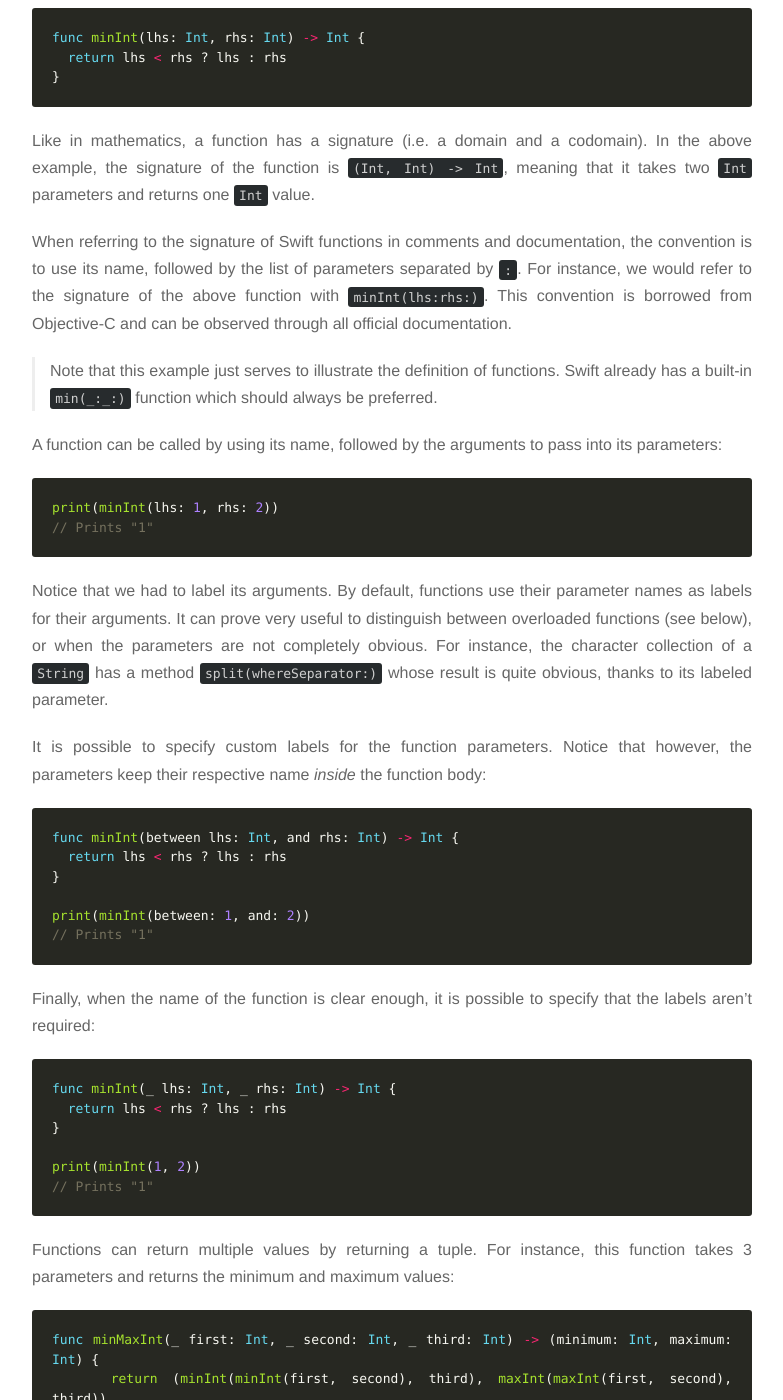
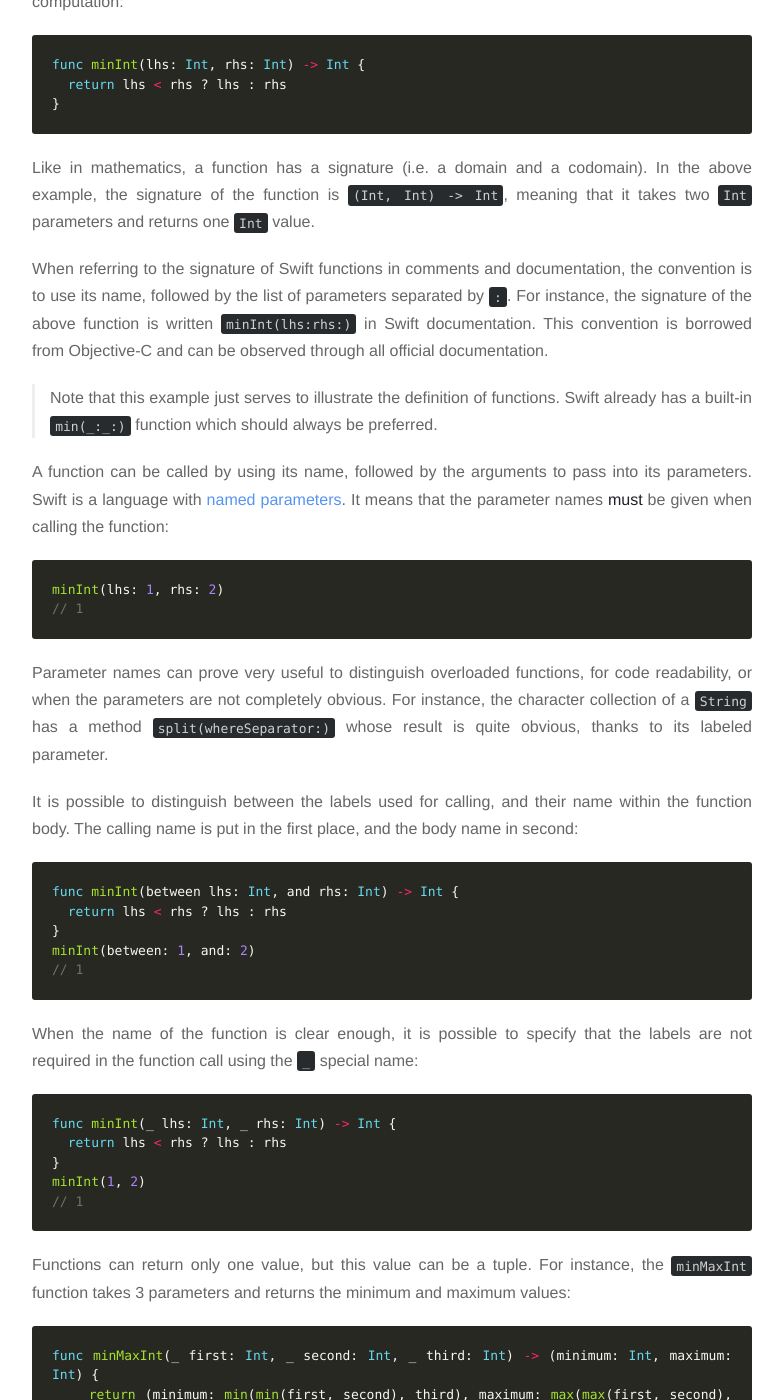
Before and after one commit to kyouko-taiga/swift-thoughts, a Jekyll site: the page built from tutorial/03-functions_and_closures.md, in a window 1280 px wide and 1400 px high, scrolled down 716 px. Shown: the whole window, without its empty margins (248-1031 px from the left). Built offline with Jekyll 4.4.1, drawn with Linux system fonts in a browser that asks for light colours; nearby versions of some CDN libraries; some of the changed text lies outside the part shown.

Commit message:
Read partly functions and closures.

````diff
--- a/tutorial/03-functions_and_closures.md
+++ b/tutorial/03-functions_and_closures.md
@@ -11,17 +11,19 @@ permalink: /tutorial/chapter-3/
 </span>
 <hr />
 
-Functions (and closures) are blocks of organized and (hopefully) reusable code that is used to perform a single or group of related actions.
-As a program grows in complexity, they often become (and should be) inevitable.
+[Functions](https://en.wikipedia.org/wiki/Subroutine) are blocks of organized and reusable code that performs a single action, or group of related actions.
+As a program grows in complexity, they become mandatory.
 
-Actually, we've already used some functions so far, like `print(:_)`, `type(of:)` or `Array.insert(_:at:)`.
+This tutorial has already used some functions so far, like `print(:_)`, `type(of:)` or `Array.insert(_:at:)`.
 
 > Disclaimer for the Haskell lovers: Swift is **not** a functional language.
 > However, it supports this style of programming very well, as its functions are first-class citizen.
 
 ## Function Signatures
 
-Functions are declared with the keyword `func`:
+Functions are declared with the keyword `func`.
+They are declared by a function name, parameter names and types, and a result type.
+Each function contains a body that performs the effective computation:
 
 ```swift
 func minInt(lhs: Int, rhs: Int) -> Int {
@@ -35,165 +37,166 @@ meaning that it takes two `Int` parameters and returns one `Int` value.
 
 When referring to the signature of Swift functions in comments and documentation,
 the convention is to use its name, followed by the list of parameters separated by `:`.
-For instance, we would refer to the signature of the above function with `minInt(lhs:rhs:)`.
+For instance, the signature of the above function is written `minInt(lhs:rhs:)` in Swift documentation.
 This convention is borrowed from Objective-C and can be observed through all official documentation.
 
 > Note that this example just serves to illustrate the definition of functions.
 > Swift already has a built-in `min(_:_:)` function which should always be preferred.
 
-A function can be called by using its name, followed by the arguments to pass into its parameters:
+A function can be called by using its name, followed by the arguments to pass into its parameters.
+Swift is a language with [named parameters](https://en.wikipedia.org/wiki/Named_parameter).
+It means that the parameter names **must** be given when calling the function:
 
 ```swift
-print(minInt(lhs: 1, rhs: 2))
-// Prints "1"
+minInt(lhs: 1, rhs: 2)
+// 1
 ```
 
-Notice that we had to label its arguments.
-By default, functions use their parameter names as labels for their arguments.
-It can prove very useful to distinguish between overloaded functions (see below),
-or when the parameters are not completely obvious.
+Parameter names can prove very useful to distinguish overloaded functions,
+for code readability, or when the parameters are not completely obvious.
 For instance, the character collection of a `String` has a method `split(whereSeparator:)` whose result is quite obvious,
 thanks to its labeled parameter.
 
-It is possible to specify custom labels for the function parameters.
-Notice that however, the parameters keep their respective name *inside* the function body:
+It is possible to distinguish between the labels used for calling,
+and their name within the function body.
+The calling name is put in the first place, and the body name in second:
 
 ```swift
 func minInt(between lhs: Int, and rhs: Int) -> Int {
   return lhs < rhs ? lhs : rhs
 }
-
-print(minInt(between: 1, and: 2))
-// Prints "1"
+minInt(between: 1, and: 2)
+// 1
 ```
 
-Finally, when the name of the function is clear enough, it is possible to specify that the labels aren't required:
+When the name of the function is clear enough,
+it is possible to specify that the labels are not required in the function call using the `_` special name:
 
 ```swift
 func minInt(_ lhs: Int, _ rhs: Int) -> Int {
   return lhs < rhs ? lhs : rhs
 }
-
-print(minInt(1, 2))
-// Prints "1"
+minInt(1, 2)
+// 1
 ```
 
-Functions can return multiple values by returning a tuple.
-For instance, this function takes 3 parameters and returns the minimum and maximum values:
+Functions can return only one value, but this value can be a tuple.
+For instance, the `minMaxInt` function takes 3 parameters and returns the minimum and maximum values:
 
 ```swift
 func minMaxInt(_ first: Int, _ second: Int, _ third: Int) -> (minimum: Int, maximum: Int) {
-    return (minInt(minInt(first, second), third), maxInt(maxInt(first, second), third))
+    return (minimum: min(min(first, second), third), maximum: max(max(first, second), third))
 }
-
-print(minMaxInt(1, 2, 3))
-// Prints "(1, 3)"
+minMaxInt(1, 2, 3)
+// $R0: (minimum: Int, maximum: Int) = {
+//   minimum = 1
+//   maximum = 3
+// }
 ```
 
-A functions may also not return anything.
-Maybe because it just prints some value on the console, or it has some other side effect like setting a value in an external database.
-In those case, the return type of the function is `()` (read as "void"), but is not required to be specified explicitly:
+A functions can also return nothing.
+Such functions often have side effects, either on their parameters or on the execution environment,
+for instance by printing something or setting a value in an external database.
+In this case, the return type of the function is `()` (read as "void").
+It is not required to be specified explicitly:
 
 ```swift
 func greet(_ name: String) {
   print("Welcome \(name)!")
 }
-
 greet("Brock")
-// Prints  "Welcome Brock!"
-print(type(of: greet))
-// Prints "(String) -> ()"
+// Welcome Brock!
 ```
 
-If a function returns a value, Swift expects that this value is used,
-otherwise the compiler will emit a warning.
+If a function returns a value, Swift expects this value to be used somewhere,
+otherwise the compiler emits a warning.
 There are two ways to silent this warning:
 
-* explicitly mark the result unused by prefixing the function call with `_ =`; or
+* If the result is expected to be used in most cases,
+  it is the caller responsibility to discard it.
+  The call must explicitly mark the result as unused by assigning it to the special `_ =` variable:
 
 ```swift
 _ = minInt(1, 2)
 ```
 
-* decorate the function with `@discardableResult`.
+* If the result is only sometimes used,
+  it is the function responsibility to discard it.
+  The function must be decorated with `@discardableResult`:
 
 ```swift
 @discardableResult
 func minInt(_ lhs: Int, _ rhs: Int) -> Int {
   return lhs < rhs ? lhs : rhs
 }
-
 minInt(1, 2)
 ```
 
 ## Default Arguments and Overloading
 
-It it possible to define default arguments on function parameters:
+Function can have default values for some of their parameters:
 
 ```swift
 func greet(_ name: String, with message: String = "Welcome") {
   print("\(message) \(name)!")
 }
-
 greet("Brock", with: "Hello")
-// Prints "Hello Brock!"
+// Hello Brock!
 greet("Brock")
-// Prints "Welcome Brock!"
+// Welcome Brock!
 ```
 
-Because of the default argument on its `message` parameter,
+Because of the default value on its `message` parameter,
 there are two ways to call the `greet(_:with:)` function,
 as illustrated in the example.
-In fact, one could say that there are two versions of the function:
+It is equivalent to writing two versions of this function:
 
-* there's the `greet(_:with:)` function, whose signature is `(String, String) -> ()`; and
-* there's the `greet(_:)` function, whose signature is `(String) -> ()`.
+* `greet(_:with:)` with signature `(String, String) -> ()`;
+* `greet(_:)` with signature `(String) -> ()`.
 
-Another way to describe the same two functions is to *overload* `greet(_:with:)` with a different signature:
+It is possible in Swift to create these two functions using [overloading](https://en.wikipedia.org/wiki/Function_overloading).
+The same function name (`greet`) can be given to several functions, as long as their signatures differ.
+When calling the function name, the compiler chooses the function that matches the given parameters:
 
 ```swift
 func greet(_ name: String, with message: String = "Welcome") {
   print("\(message) \(name)!")
 }
-
 func greet(_ name: String) {
   print("Welcome \(name)!")
 }
-
 greet("Brock", with: "Hello")
-// Prints "Hello Brock!"
+// Hello Brock!
 greet("Brock")
-// Prints "Welcome Brock!"
+// Welcome Brock!
 ```
 
-Function overloading is actually much more powerful than default arguments,
-because the signatures can be totally unrelated:
+Function overloading is a bad practice to define default arguments,
+but is a powerful feature because the signatures can be totally unrelated.
+For instance, the following code allows to greet one person, or a group:
 
 ```swift
 func greet(_ name: String) {
   print("Welcome \(name)!")
 }
-
 func greet(_ names: [String]) {
-  greet(names.joined(separator: ", "))
+  greet(names.joined(separator: " and "))
 }
-
 greet("Brock")
-// Prints "Welcome Brock!"
+// Welcome Brock!
 greet(["Brock", "Misty"])
-// Prints "Welcome Brock, Misty!"
+// "Welcome Brock and Misty!
 ```
 
-Function overloading and default arguments can be combined to create even more combinations.
-For instance, there are four versions of the `greet` function in the following example:
+Function overloading and default arguments can be combined together to create even more usable functions.
+For instance, there are four possible calls of the `greet` function in the following example:
 
 ```swift
 func greet(_ name: String, with message: String = "Welcome") {
   print("Welcome \(name)!")
 }
-
 func greet(_ names: [String], with message: String = "Welcome") {
-  greet(names.joined(separator: ", "), with: message)
+  greet(names.joined(separator: " and "), with: message)
 }
 ```
 
@@ -204,40 +207,39 @@ That means a function can't modify the value of its argument:
 
 ```swift
 struct Pokemon { /* ... */ }
-
-func swapPokemon(_ aPokemon: Pokemon, _ anotherPokemon: Pokemon) {
-  let temporary = aPokemon
-  aPokemon = anotherPokemon
-  // Error: Cannot assign to value: 'aPokemon' is a 'let' constant
-  anotherPokemon = temporary
-  // Error: Cannot assign to value: 'anotherPokemon' is a 'let' constant
+func swapPokemon(_ x: Pokemon, _ y: Pokemon) {
+  let temporary = x
+  x = y
+  // Error: Cannot assign to value: 'x' is a 'let' constant
+  y = temporary
+  // Error: Cannot assign to value: 'y' is a 'let' constant
 }
 ```
 
-If this seems unnatual, welcome to the pure functional programming side.
+<!-- If this seems unnatual, welcome to the pure functional programming side.
 We have cookies!
 However, it is a very practice in languages whose function can't return multiple values.
+But swift isn't one of them, and we could write `swapPokemon` as the following: -->
 
-But swift isn't one of them, and we could write `swapPokemon` as the following:
+When writing code in functional style, the solution is to return the swapped elements,
+instead of modifying the parameters:
 
 ```swift
-func swapPokemon(_ aPokemon: Pokemon, _ anotherPokemon: Pokemon) -> (Pokemon, Pokemon) {
-  return (anotherPokemon, aPokemon)
+func swapPokemon(_ x: Pokemon, _ y: Pokemon) -> (Pokemon, Pokemon) {
+  return (y, x)
 }
 ```
 
-However, this is a bit deceiving, as this function doesn't solve the problem it was written for.
-Indeed, one would still have to assign its result to the variables it was supposed to swap.
-
+However, sometimes it is needed to update the function parameters.
+This behavior should be carefully thought, and only chosen if no other solution is viable.
 Hence, although often recommended against,
-it is sometimes necessary to define mutable parameters in Swift,
-marking them as *inout*:
+Swift allows programmers to define mutable parameters by marking them as *inout*:
 
 ```swift
-func swapPokemon(_ aPokemon: inout Pokemon, _ anotherPokemon: inout Pokemon) {
-  let temporary = aPokemon
-  aPokemon = anotherPokemon
-  anotherPokemon = temporary
+func swapPokemon(_ x: inout Pokemon, _ y: inout Pokemon) {
+  let temporary = x
+  x = y
+  y = temporary
 }
 ```
 
@@ -245,86 +247,92 @@ func swapPokemon(_ aPokemon: inout Pokemon, _ anotherPokemon: inout Pokemon) {
 >
 > What is the signature of `swapPokemon(_:_:)`?
 
-To provide arguments for an inout parameter, one should prefix the variable with `&`:
+The caller of a function must be aware that the parameters will be modified.
+Instead of only adding such information in the documentation, or in the function signature,
+Swift requires to explicitly prefix arguments given to `inout` parameters with `&`:
 
 ```swift
-var firstPokemon = Pokemon(species: (number: 134, name: "Vaporeon"), level: 58)
-var secondPokemon = Pokemon(species: (number: 135, name: "Jolteon"), level: 31)
-
-swapPokemon(&firstPokemon, &secondPokemon)
-print(firstPokemon)
-// Prints "Pokemon(species: (135, "Jolteon"), level: 31)"
-print(secondPokemon)
-// Prints "Pokemon(species: (134, "Vaporeon"), level: 58)"
+var x = Pokemon(species: (number: 134, name: "Vaporeon"), level: 58)
+var y = Pokemon(species: (number: 135, name: "Jolteon"), level: 31)
+swapPokemon(&x, &y)
+(x, y)
+// (Pokemon(species: (135, "Jolteon"), level: 31), Pokemon(species: (134, "Vaporeon"), level: 58))
 ```
 
-> Note that this example just serves to illustrate the definition of inout parameters.
-> Swift already has a built-in `swap(_:_:)` function which should always be preferred.
+> Note that this example just serves to illustrate the definition of `inout` parameters.
+> Swift already has a built-in `swapPokemon(_:_:)` function which should always be preferred.
 
-Note that because the parameters are marked inout, the arguments *must* be variables.
+Note that because the parameters are marked `inout`, the arguments *must* be variables.
 It is not possible to call `swapPokemon(_:_:)` with a constant expression.
 
 ### Generic Functions
 
-In the above example, `swapPokemon(_:_:)` can only swap `Pokemon`,
-and it is impossible to call it with anything else, as its name suggests.
+In the above example, `swapPokemon(_:_:)` can only swap arguments of the `Pokemon` type.
+It is impossible to call this function with anything else, even if the operations to perform are always the same.
 
 ```swift
 indirect enum SpeciesType { /* ... */ }
-
-var firstSpeciesType = SpeciesType.grass
-var secondSpeciesType = SpeciesType.dual(primary: .water, secondary: .grass)
-
-swapPokemon(&firstSpeciesType, &secondSpeciesType)
+var x = SpeciesType.grass
+var y = SpeciesType.dual(primary: .water, secondary: .grass)
+swapPokemon(&x, &y)
 // Error: Cannot convert value of type 'SpeciesType' to expected argument type 'Pokemon'
 ```
 
-Of course we could write another function `swapSpeciesType(_:_:)` that does the same thing for `SpeciesType` values,
-but what about `Species`, or simply `Int` and `String`?
-Clearly there should be a better way to do this (Swift ain't C yo), and this is where generics come in play.
-Generics allow one to write a function where one or several of its parameter/return types are unknown:
+Of course we could write another function `swapSpeciesType(_:_:)` that does the same thing for `SpeciesType` values.
+But we also would have to write the same for  `Species`, or simply `Int` and `String`.
+<!-- Clearly there should be a better way to do this (Swift ain't C yo), and this is where generics come in play. -->
+[Generics](https://en.wikipedia.org/wiki/Generic_programming) allow programmers to write a function where one or several of its parameter or return types are unknown:
 
 ```swift
-func swapGeneric<T>(_ value: inout T, _ anotherValue: inout T) {
-  let temporary = value
-  value = anotherValue
-  anotherValue = temporary
+func swapGeneric<T>(_ x: inout T, _ y: inout T) {
+  let temporary = x
+  x = y
+  y = temporary
 }
 
-swapGeneric(&firstSpeciesType, &secondSpeciesType)
+indirect enum SpeciesType { /* ... */ }
+var a = SpeciesType.grass
+var b = SpeciesType.dual(primary: .water, secondary: .grass)
+swapGeneric(&a, &b)
 ```
 
 In the above example, `T` acts as a placeholder for the type that will be used to specialize the function.
-When calling `swapGeneric(&firstSpeciesType, &secondSpeciesType)`,
-the compiler infers that `T` should be replaced with `SpeciesType` for this particular instruction,
+When calling `swapGeneric(&a, &b)`,
+the compiler infers that `T` should be replaced with `SpeciesType` in this function call,
 and it generates a version of `swapGeneric(_:_:)` typed `(inout SpeciesType, inout SpeciesType) -> ()`.
 
 ## Functions as First-Class Citizen
 
-Functions are first-class citizen, meaning that they can be assigned to variables (or constants),
+Functions are first-class citizen in Swift, meaning that they can be assigned to variables (or constants),
 like any other value:
 
 ```swift
 let f = minMaxInt
-print(f(1, 2, 3))
-// Prints "(1, 3)"
+f(1, 2, 3)
+// (1, 3)
 ```
 
 > ❔
 >
 > What type did Swift infer for the constant `f`?
 
-As they are first-class citizen, functions can also be used as arguments for other functions.
+It is also possible to as for the type of a function using the `type(of:)` function:
+
+```swift
+type(of: greet)
+// (String) -> ()
+```
+
+As they are first-class citizen, functions can be passed as arguments to other functions.
 For instance, the following function takes as argument any function whose signature is `(Int, Int) -> Int`,
-and applies it with constant values:
+and applies it to some constant values:
 
 ```swift
 func applyBinaryOp(_ f: (Int, Int) -> Int) -> Int {
   return f(6, 8)
 }
-
-print(applyBinaryOp(minInt))
-// Prints "6"
+applyBinaryOp(minInt)
+// 6
 ```
 
 > Notice that in the body of `applyBinaryOp(_:)`, `f` is called without any labels.
@@ -338,38 +346,38 @@ print(applyBinaryOp(minInt))
 > Interestingly, this is also the reason why even if all parameters of a function are named,
 > Swift doesn't allow it to be called in wrong order, whereas Python would for instance.
 
-Note that Swift's `+` operator is also a function that takes 2 `Int` and returns 14.
-As such, it is possible to use it as an argument of `applyBinaryOp(_:)`.
+Note that Swift's `+` operator is also a function that takes 2 `Int` and returns one `Int`.
+It is thus possible to use it as an argument of `applyBinaryOp(_:)`.
 
 ```swift
-print(applyBinaryOp(+))
-// Prints 14
+applyBinaryOp(+)
+// 14
 ```
 
 > Unfortunately, as `+` is also a unary operator (`(Int) -> Int`),
 > the compiler won't understand what `type(of:+)` means,
 > so we can't check the signature of `+` this way.
 > However, the operator will be unambiguously recognized as an argument of `applyBinaryOp(_:)`,
-> as its parameter is typed more precisely than that of `type(of:)`, which is a bit more tricky.
+> as its parameter is typed more precisely than that of `type(of:)`.
 
-Some built-in functions of Swift use this ability as well.
+Some built-in functions of Swift make use of first class functions.
 For instance, arrays have a function `Array.reduce(_:_:)`,
-which takes an initial value as first argument and a function `(Int, Int) -> Int` as second one.
-It then recursively applies the function on each element,
+that takes an initial value as first argument and a function `(Int, Int) -> Int` as second one.
+`reduce` recursively applies the function on each element,
 using the result of the last application as second parameter.
 For instance, the following program computes the sum of an array of `Int`:
 
 ```swift
-let sum = [1, 4, 0, 2].reduce(0, +)
-print(sum)
-// Prints "7"
+let sum = [1, 2, 3, 4].reduce(0, +)
+// 4+(3+(2+(1+0)))
+// 10
 ```
 
 ## Scope of Functions
 
 The scope of a function refers to the variables a function can *see* (and sometimes mutate).
 Obviously, this include the arguments of the function as well as the variables defined inside the function,
-but also all variables defined within the function's context (i.e. the scope it is defined in):
+but also all variables defined within the function's context, i.e., the scope it is defined in:
 
 ```swift
 let globalNumber = 2
@@ -381,9 +389,8 @@ func outer() {
   }
   inner()
 }
-
 outer()
-// Prints "9"
+// 9
 ```
 
 The `outer()` function can see `globalNumber` and `outerNumber`,
@@ -402,45 +409,43 @@ func incGlobalNumber(by n: Int) {
 }
 
 incGlobalNumber(by: 2)
-print(globalNumber)
-// Prints "2"
+globalNumber
+// 2
 ```
 
-When the name of a variable in an outer scope collides with that of another scope,
-a function always refers to the closest scope the variable is defined in.
-This behavior is called *lexically scoped name binding*:
+When the name of a variable in an outer scope collides with that of an inner scope,
+a function always refers to the closest variable.
+This behavior is called [*lexically scoped name binding*](https://en.wikipedia.org/wiki/Scope_(computer_science)#Lexical_scoping):
 
 ```swift
 let name = "Bulby"
 func printCheeringMessage(to name: String) {
   print("Go \(name)!")
 }
-
 printCheeringMessage(to: "Sparky")
-// Prints "Go Sparky!"
+// Go Sparky!
 ```
 
 ## Closures
 
 A closure can be seen as an anonymous blocks of code that can be passed around in the program.
-Like functions, they can capture the constants and variables of the context in which they are defined.
-They are defined with the curvy brackets `{}`:
+Like functions, they capture the constants and variables of the context in which they are defined.
+Closures are defined with the curvy brackets `{}`:
 
 ```swift
 let block = { someArgument in
   return "(" + someArgument + ")"
 }
-
-print(block("Bulby"))
-// Prints "(Bulby)"
+block("Bulby")
+// (Bulby)
 ```
 
-Thanks to Swift's type inference, the above closure doesn't have to be explicitly typed.
-The compiler could infer that `someArgument` should be typed with `String`,
+Thanks to Swift's type inference, the above closure does not have to be explicitly typed.
+The compiler infers that `someArgument` is of type `String`,
 because of the expression `"(" + someArgument ")"`.
-Similarly, it could infer the return type of the closure.
+Similarly, it infers the return type of the closure because of the `return` statement.
 Depending on what is written in the closure,
-the type inference engine might not be as lucky:
+type inference might not be as lucky:
 
 ```swift
 let block = { someArgument in
@@ -450,8 +455,8 @@ let block = { someArgument in
 ```
 
 In the above example,
-the type inference fails because there's no way to infer the type of `someArgument`.
-In that case, the closure should be typed explicitly:
+the type inference fails because there is no way to infer the type of `someArgument`.
+In that case, the closure must be typed explicitly:
 
 ```swift
 let block: (String) -> String = { someArgument in
@@ -465,13 +470,13 @@ Closures are not required to have parameters nor return any value:
 let producer: () -> String = {
   return "Bulby"
 }
-
 let consumer: (String) -> () = { someArgument in
   print(someArgument)
 }
 ```
 
-When the closure is composed of a single line, Swift allows to omit the return statement:
+When the closure is composed of a single line, Swift allows to omit the return statement.
+Programmers should use the `return` statement instead of this syntax sugar for consistency with the other parts of the language.
 
 ```swift
 let identity: (String) -> String = { someArgument in
@@ -480,20 +485,25 @@ let identity: (String) -> String = { someArgument in
 ```
 
 It is not required to name the parameters of a closure.
-In that case, the arguments can be accessed with `$n`, where `n` is the `n`-th argument.
+In that case, the arguments can be accessed with `$n`, where `n` is the `n`-th argument,
+starting with `$0`:
 
 ```swift
-let identity: (String) -> String = { $0 }
+let identity: (String) -> String = {
+  return $0
+}
 ```
 
 If a closure doesn't use all its arguments, Swift requires that they are explicitly discarded:
 
 ```swift
-let block: (String) -> String = { _ in "Bulby" }
+let block: (String) -> String = { _ in
+  return "Bulby"
+}
 ```
 
-Note however that closure are rarely (if not never) used that way.
-Indeed, it is usually clearer to use a function definition.
+Note however that closures are rarely assigned to variables,
+as it is usually clearer to use a function definition.
 Instead, closures are used when calling a function that takes another function as argument.
 In that case, the signature of the function always types the closure unambiguously.
 
@@ -522,6 +532,10 @@ let primes = [3, 4, 5, 6, 7, 8, 9].filter {
 print(primes)
 // Prints "[3, 5, 7]"
 ```
+
+> This [syntactic sugar](https://en.wikipedia.org/wiki/Syntactic_sugar) has an influence on the design of function signatures.
+> It the programmer has to define a function that takes several parameters, one of which a function,
+> the function parameter should be put at the last position of the parameters list.
 
 It might not seem obvious, but closures are reference types:
 
@@ -539,8 +553,8 @@ In the above example, even if `incrementer` is a constant,
 it is still able to mutate the `globalNumber` it captured.
 This behavior reminds that of the classes, as we illustrated in Chapter 1.
 
-As for classes, this also means that assigning two variables to different variables (or constants)
-will make them refer to the exact same closure.
+As for classes, this also means that assigning a closure to different variables (or constants)
+will make the variables refer to the exact same closure.
 
 ## Functions and Closures as return type
 
````
Also changed, not shown: other parts of tutorial/03-functions_and_closures.md (+3 -3 lines).
